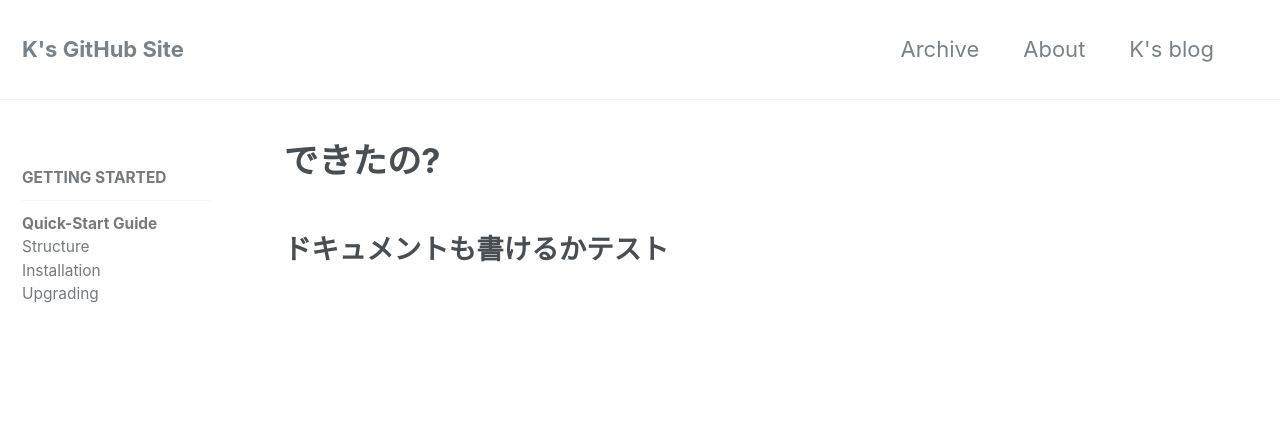
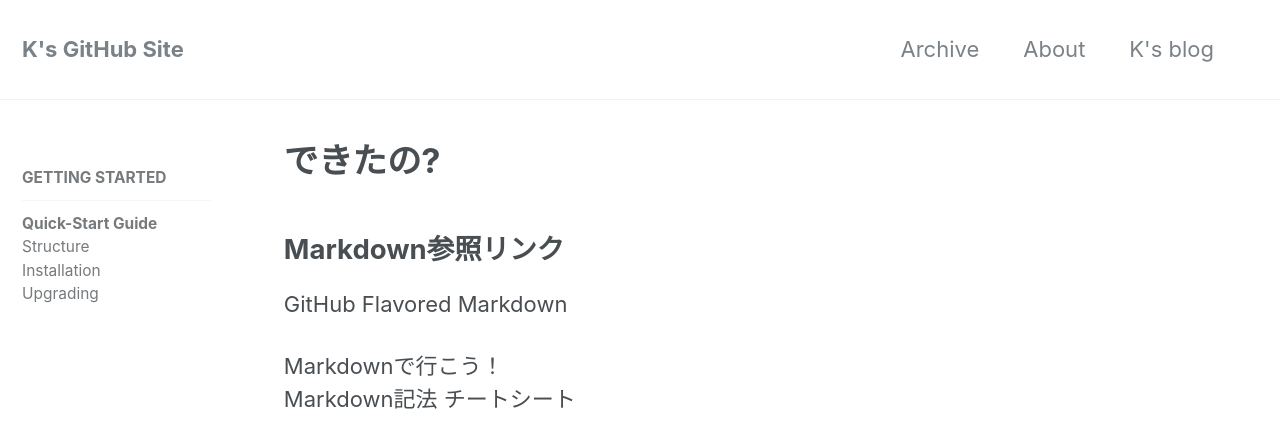
Before and after one commit to laureltreetop/laureltreetop.github.io, a Jekyll site: the page built from _docs/02-markdown.md, in a window 1280 px wide and 900 px high. Shown: the top 448 px of the window. Built offline with Jekyll 4.4.1, drawn with Linux system fonts in a browser that asks for light colours; nearby versions of some CDN libraries.

Commit message:
Update 02-markdown.md

```diff
--- a/_docs/02-markdown.md
+++ b/_docs/02-markdown.md
@@ -1,3 +1,12 @@
+---
+layout: archive
+author: Treetop
+date:   2017-08-02 15:57:00 +0900
+title: "できたの?"
+permalink: /docs/start/
+categories: [Markdown]
+---
+## Markdown参照リンク
 [GitHub Flavored Markdown](https://guides.github.com/features/mastering-markdown/)
 
 [Markdownで行こう！](https://gist.github.com/wate/7072365)
```
